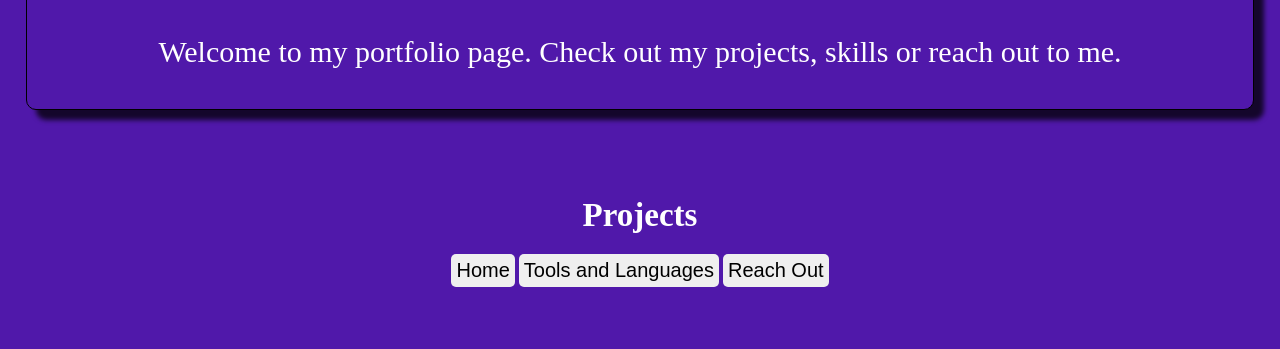
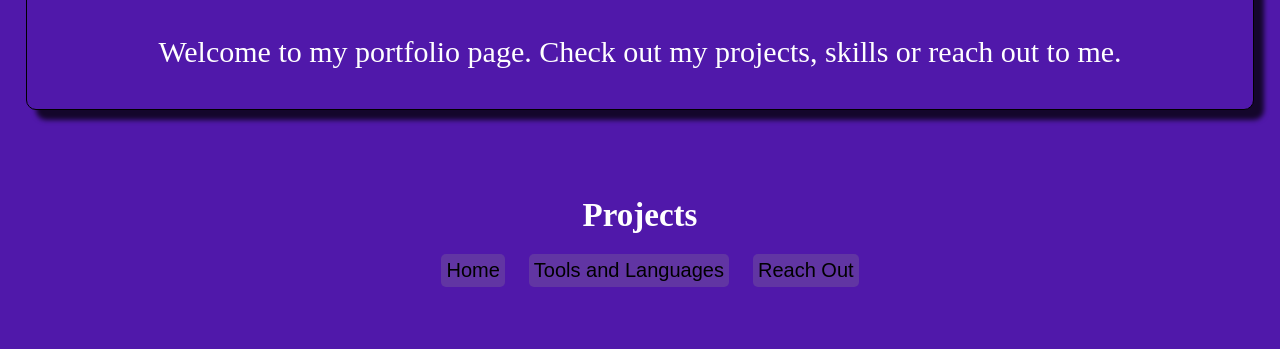
Before and after one commit to Melvin-Gesulgon/my-portfolio, a plain HTML site: page index.html in a window 1280 px wide. Shown: the part 603-952 px from the top of the page. Drawn offline with Linux system fonts and the light colour scheme.

Commit message:
added colors to buttons

```diff
--- a/CSS/style.css
+++ b/CSS/style.css
@@ -56,7 +56,8 @@ button {
     margin-top: 20px;
     color: black;
     font-size: 20px;
-    background-color:
+    background-color: rgb(97, 53, 163);
+    margin-left: 20px;
 }
 
 a:hover, .nav-items:hover, button:hover {
```
